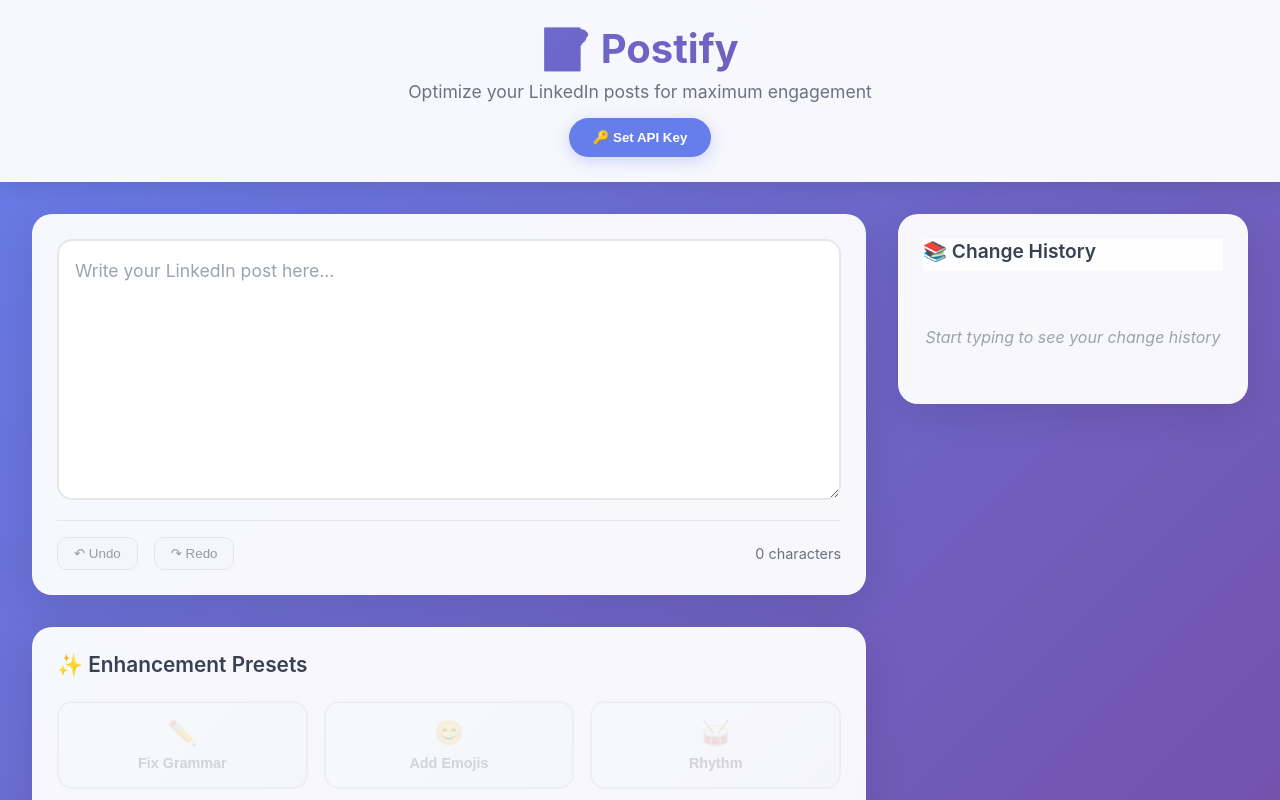
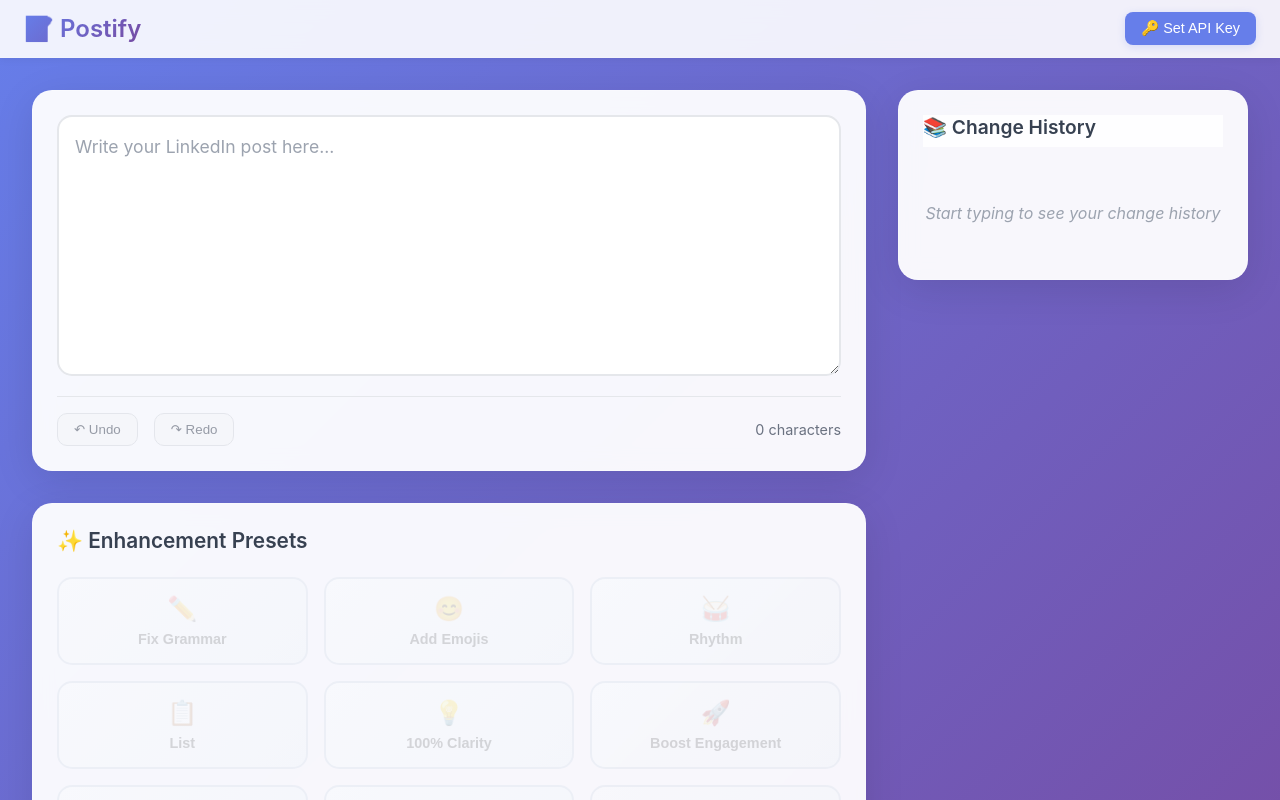
Before and after one commit to Luftare/postify, a React (Vite) app: page / in a window 1280 px wide. Shown: the top 800 px of the page. Built offline with nearby package versions, Linux system fonts and the light colour scheme.

Commit message:
adjust header

```diff
--- a/src/App.css
+++ b/src/App.css
@@ -23,37 +23,33 @@ body {
 
 /* Header */
 .header {
-  background: rgba(255, 255, 255, 0.95);
+  background: rgba(255, 255, 255, 0.9);
   backdrop-filter: blur(10px);
-  border-bottom: 1px solid rgba(255, 255, 255, 0.2);
-  padding: 1.5rem 2rem;
-  text-align: center;
-  position: sticky;
-  top: 0;
-  z-index: 100;
-  box-shadow: 0 4px 20px rgba(0, 0, 0, 0.1);
+  border-bottom: 1px solid rgba(255, 255, 255, 0.15);
+  padding: 0.75rem 1.5rem;
+  display: flex;
+  justify-content: space-between;
+  align-items: center;
+  box-shadow: 0 2px 8px rgba(0, 0, 0, 0.05);
 }
 
 .header h1 {
-  font-size: 2.5rem;
-  font-weight: 700;
+  font-size: 1.5rem;
+  font-weight: 600;
   background: linear-gradient(135deg, #667eea 0%, #764ba2 100%);
   -webkit-background-clip: text;
   -webkit-text-fill-color: transparent;
   background-clip: text;
-  margin-bottom: 0.5rem;
+  margin: 0;
 }
 
 .header p {
-  color: #6b7280;
-  font-size: 1.1rem;
-  margin-bottom: 1rem;
+  display: none;
 }
 
 .api-key-controls {
   display: flex;
   align-items: center;
-  justify-content: center;
   gap: 0.5rem;
 }
 
@@ -61,47 +57,48 @@ body {
   background: #667eea;
   color: white;
   border: none;
-  padding: 0.75rem 1.5rem;
-  border-radius: 50px;
-  font-weight: 600;
+  padding: 0.5rem 1rem;
+  border-radius: 8px;
+  font-weight: 500;
+  font-size: 0.9rem;
   cursor: pointer;
-  transition: all 0.3s ease;
-  box-shadow: 0 4px 15px rgba(102, 126, 234, 0.3);
+  transition: all 0.2s ease;
+  box-shadow: 0 2px 8px rgba(102, 126, 234, 0.2);
 }
 
 .api-key-btn:hover {
   background: #5a67d8;
-  transform: translateY(-2px);
-  box-shadow: 0 6px 20px rgba(102, 126, 234, 0.4);
+  transform: translateY(-1px);
+  box-shadow: 0 3px 12px rgba(102, 126, 234, 0.3);
 }
 
 .api-clear-btn {
   background: #ef4444;
   color: white;
   border: none;
-  padding: 0.75rem;
-  border-radius: 50%;
-  font-size: 1rem;
+  padding: 0.5rem;
+  border-radius: 6px;
+  font-size: 0.9rem;
   cursor: pointer;
-  transition: all 0.3s ease;
-  box-shadow: 0 2px 10px rgba(239, 68, 68, 0.3);
+  transition: all 0.2s ease;
+  box-shadow: 0 2px 8px rgba(239, 68, 68, 0.2);
   display: flex;
   align-items: center;
   justify-content: center;
-  min-width: 45px;
-  height: 45px;
+  min-width: 36px;
+  height: 36px;
 }
 
 .api-clear-btn:hover {
   background: #dc2626;
-  transform: translateY(-2px);
-  box-shadow: 0 4px 15px rgba(239, 68, 68, 0.4);
+  transform: translateY(-1px);
+  box-shadow: 0 3px 12px rgba(239, 68, 68, 0.3);
 }
 
 /* API Input Section */
 .api-input-section {
   background: rgba(255, 255, 255, 0.95);
-  padding: 1.5rem 2rem;
+  padding: 1rem 1.5rem;
   border-bottom: 1px solid rgba(0, 0, 0, 0.1);
 }
 
@@ -438,11 +435,13 @@ body {
 
 @media (max-width: 768px) {
   .header {
-    padding: 1rem;
+    padding: 0.75rem 1rem;
+    flex-direction: column;
+    gap: 0.75rem;
   }
 
   .header h1 {
-    font-size: 2rem;
+    font-size: 1.3rem;
   }
 
   .main-content {
```
